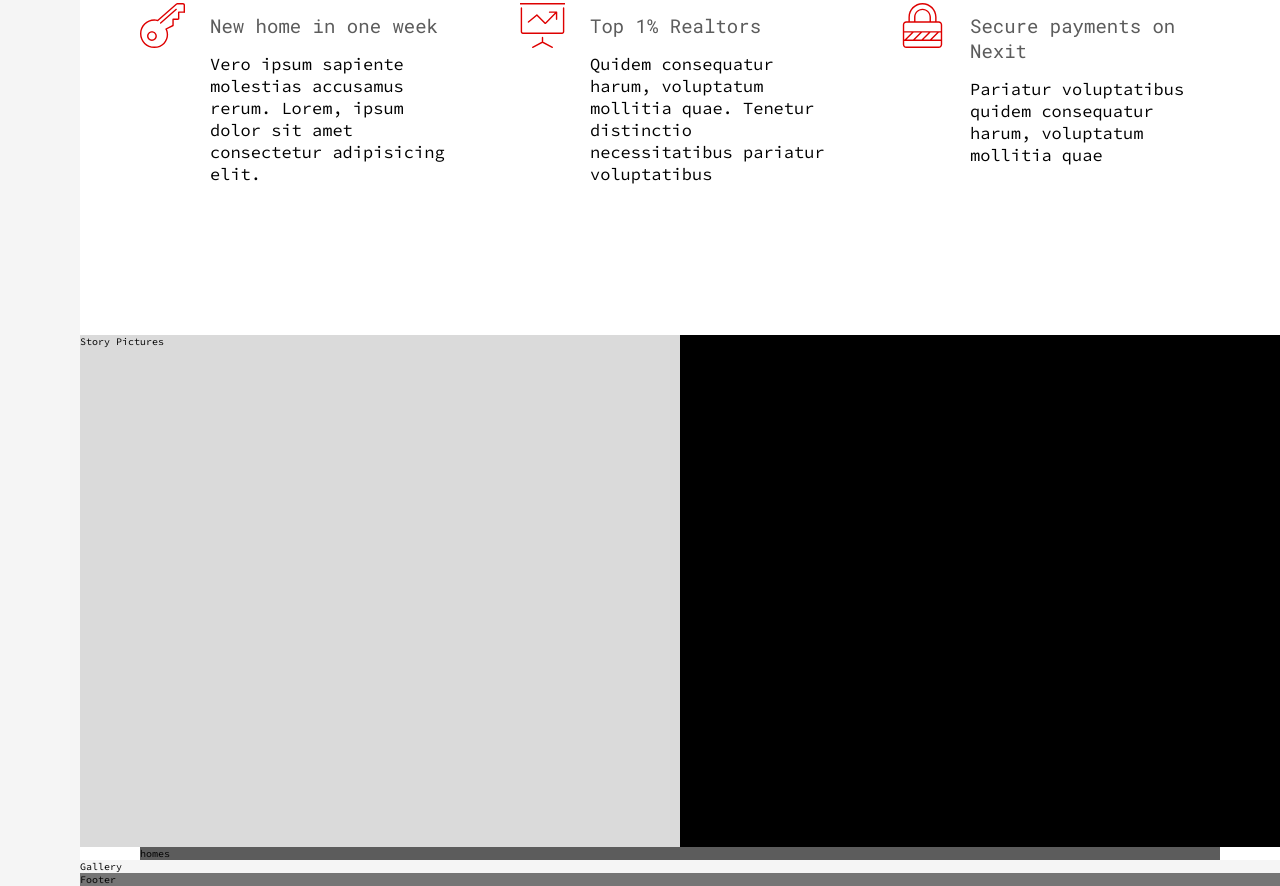
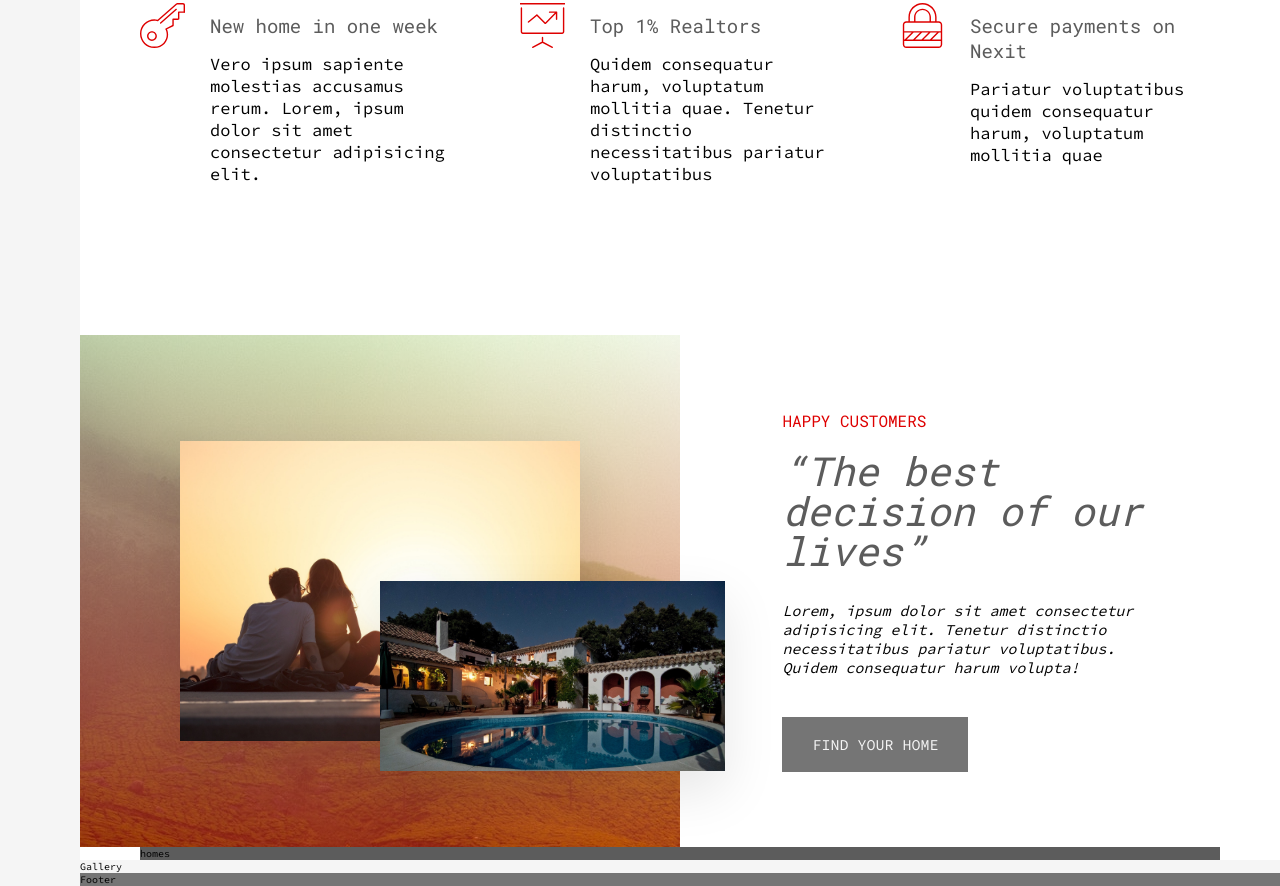
Before and after one commit to d3v833/css-grids-excercise, a website: page index.html in a window 1280 px wide. Shown: the part 1034-1920 px from the top of the page. Drawn offline with Linux system fonts and the light colour scheme.

Commit message:
adding story section

```diff
--- a/index.html
+++ b/index.html
@@ -95,11 +95,25 @@
     </section>
 
     <div class="story__pictures">
-      Story Pictures
+      <img
+        src="img/story-1.jpeg"
+        alt="Couple with new house"
+        class="story__img--1"
+      />
+      <img src="img/story-2.jpeg" alt="New House" class="story__img--2" />
     </div>
 
     <div class="story__content">
-      Story Content
+      <h3 class="heading-3 mb-sm">Happy Customers</h3>
+      <h2 class="heading-2 heading-2--dark mb-md">
+        &ldquo;The best decision of our lives&rdquo;
+      </h2>
+      <p class="story__text">
+        Lorem, ipsum dolor sit amet consectetur adipisicing elit. Tenetur
+        distinctio necessitatibus pariatur voluptatibus. Quidem consequatur
+        harum volupta!
+      </p>
+      <button class="btn">Find your home</button>
     </div>
 
     <section class="homes">
--- a/sass/_story.scss
+++ b/sass/_story.scss
@@ -2,10 +2,46 @@
   &__pictures {
     background-color: $color-grey-light-1;
     grid-column: full-start / col-end 4;
+    background-image: linear-gradient(
+        rgba($color-primary, 0.5),
+        rgba($color-secondary, 0.5)
+      ),
+      url(../img/back.jpg);
+
+    display: grid;
+    grid-template-rows: repeat(6, 1fr);
+    grid-template-columns: repeat(6, 1fr);
+    align-items: center;
+  }
+
+  &__img--1 {
+    width: 100%;
+    grid-row: 2 / 6;
+    grid-column: 2 / 6;
+    box-shadow: 0 2rem 5rem rgba(#000, 0.1);
+  }
+
+  &__img--2 {
+    width: 115%;
+    grid-row: 4 / 6;
+    grid-column: 4 / 7;
+    z-index: 1000;
+    box-shadow: 0 2rem 5rem rgba(#000, 0.1);
   }
 
   &__content {
-    background-color: $color-primary-dark;
     grid-column: col-start 5 / full-end;
+
+    padding: 6rem 8vw;
+
+    display: grid;
+    align-content: center;
+    justify-items: start;
+  }
+
+  &__text {
+    font-size: 1.5rem;
+    font-style: italic;
+    margin-bottom: 4rem;
   }
 }
--- a/sass/_typography.scss
+++ b/sass/_typography.scss
@@ -4,13 +4,27 @@
 }
 .heading-1 {
   @extend %heading;
+  font-family: $font-primary;
   font-weight: 300;
 }
 .heading-2 {
   @extend %heading;
+  font-size: 4rem;
+  font-style: italic;
+  line-height: 1;
+
+  &--light {
+    color: $color-grey-light-1;
+  }
+  &--dark {
+    color: $color-grey-dark-2;
+  }
 }
 .heading-3 {
   @extend %heading;
+  font-size: 1.6rem;
+  color: $color-secondary;
+  text-transform: uppercase;
 }
 
 .heading-4 {
@@ -24,3 +38,33 @@
     color: $color-grey-dark-2;
   }
 }
+
+.btn {
+  background-color: $color-grey-dark-1;
+  color: $color-primary;
+  border: none;
+  border-radius: 0;
+  font-family: $font-primary;
+  font-size: 1.5rem;
+  text-transform: uppercase;
+  padding: 1.8rem 3rem;
+  cursor: pointer;
+  transition: all 0.2s;
+
+  &:hover {
+    background-color: $color-grey-light-2;
+  }
+}
+
+.mb-sm {
+  margin-bottom: 2rem;
+}
+.mb-md {
+  margin-bottom: 3rem;
+}
+.mb-lg {
+  margin-bottom: 4rem;
+}
+.mb-hg {
+  margin-bottom: 8rem;
+}
```
Also changed, not shown: sass/main.css, 1 other file.
